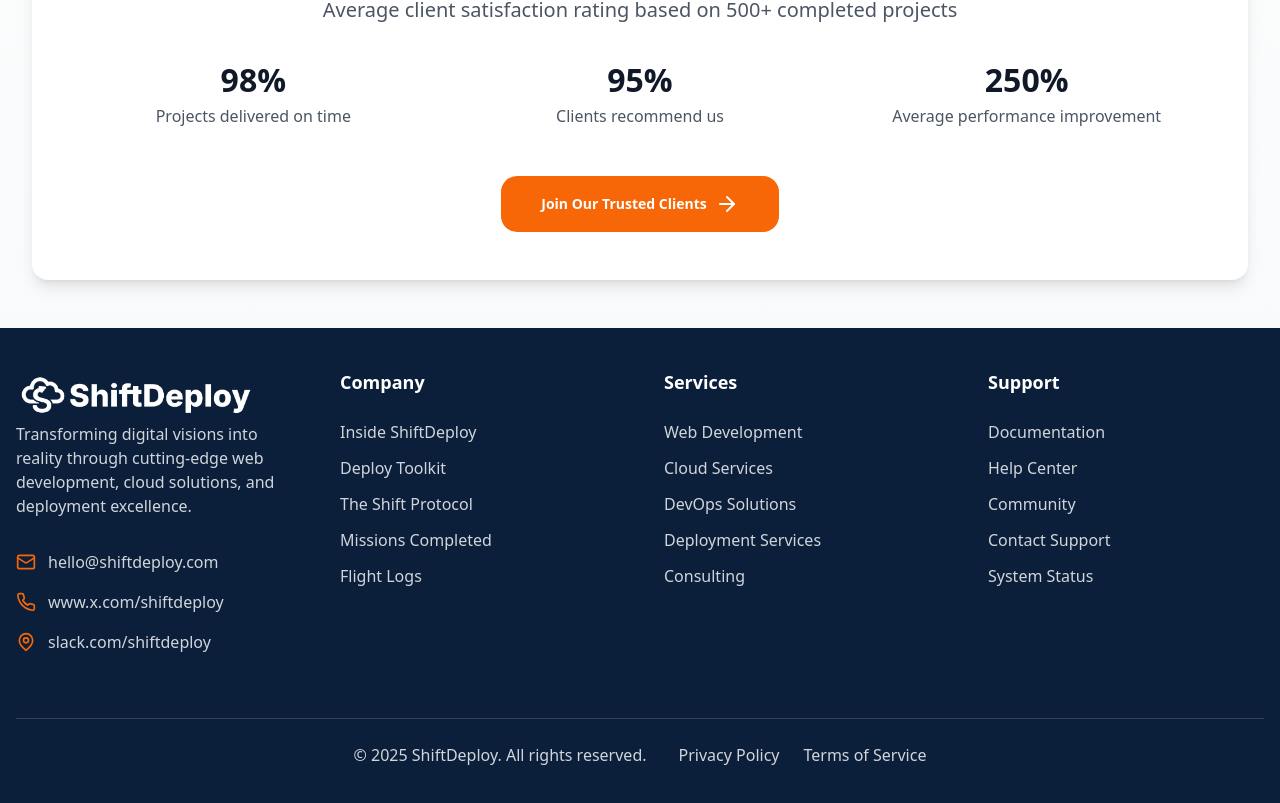
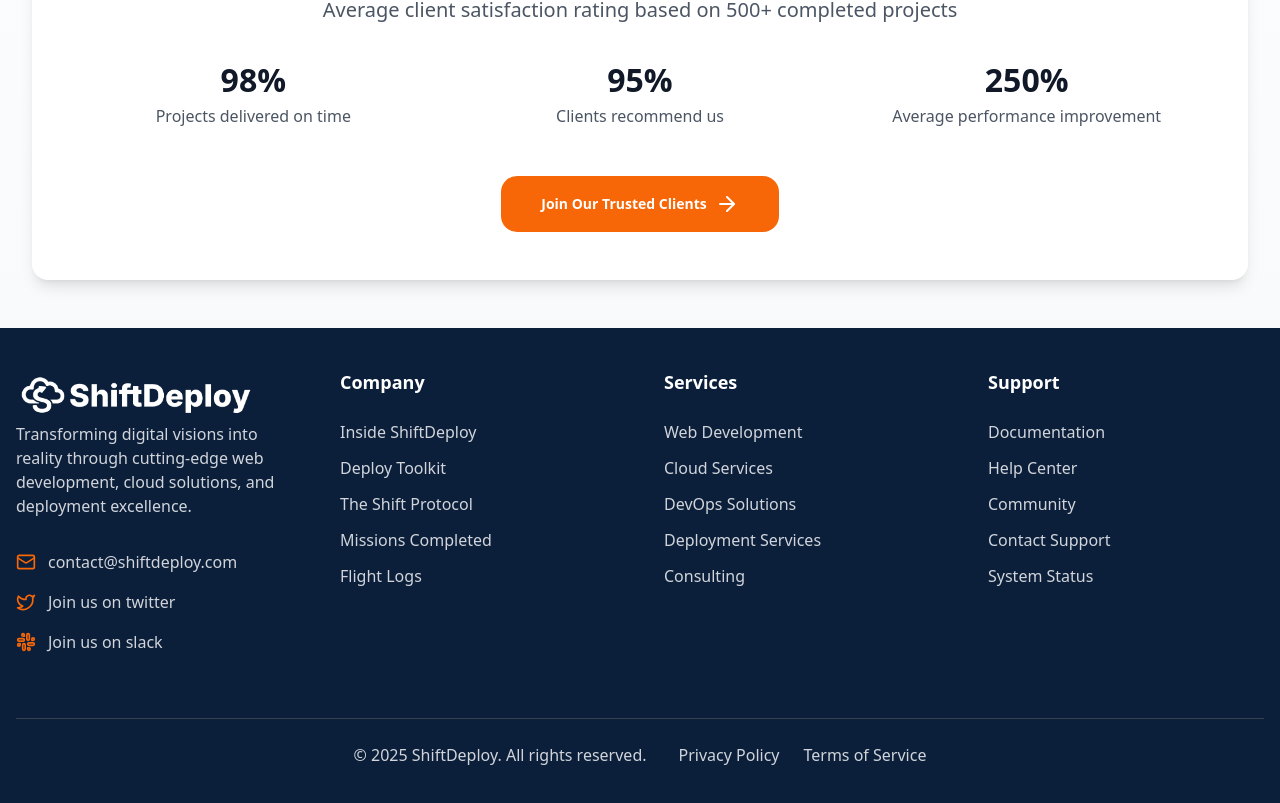
Before and after one commit to Oriancoders/ShiftDeploy, a React (Vite) app: page / in a window 1280 px wide. Shown: the part 8348-9151 px from the top of the page. Built offline with nearby package versions, Linux system fonts and the light colour scheme.

Commit message:
flight-logs fixed

```diff
--- a/src/Pages/FlighLogs/sections/HeroSection.jsx
+++ b/src/Pages/FlighLogs/sections/HeroSection.jsx
@@ -1,5 +1,6 @@
 import { ArrowRight, Star } from "lucide-react"
 import { useEffect, useRef, useState } from "react"
+import { Link } from "react-router-dom"
 
 // Section 1: Hero Section
 function HeroSection() {
@@ -13,7 +14,7 @@ function HeroSection() {
   return (
     <section
       ref={sectionRef}
-      className="relative min-h-screen flex items-center justify-center bg-gradient-to-br from-blue-50 via-white to-indigo-50 overflow-hidden pt-32 "
+      className="relative min-h-screen flex items-center justify-center bg-gradient-to-br from-blue-50 via-white to-indigo-50 overflow-hidden pt-32 pb-10"
     >
       {/* Background Pattern */}
       <div className="absolute inset-0 opacity-20">
@@ -91,12 +92,10 @@ function HeroSection() {
               isVisible ? "translate-y-0 opacity-100" : "translate-y-10 opacity-0"
             }`}
           >
-            <button className="group bg-primaryOrange hover:bg-toOrange text-white text-xl font-semibold px-8 sm:px-12 py-4 rounded-2xl transition-all duration-300 transform  hover:shadow-2xl hover:shadow-blue-500/25">
-              <span className="flex items-center">
+            <Link to={"/missions"} className="flex w-fit mx-auto items-center group bg-primaryOrange hover:bg-toOrange text-white text-xl font-semibold px-8 sm:px-12 py-4 rounded-2xl transition-all duration-300 transform  hover:shadow-2xl hover:shadow-blue-500/25">
                 Read Their Stories
                 <ArrowRight className="ml-3 w-6 h-6 group-hover:translate-x-1 transition-transform duration-300" />
-              </span>
-            </button>
+            </Link>
           </div>
         </div>
       </div>
--- a/src/Pages/FlighLogs/sections/QuoteWallSection.jsx
+++ b/src/Pages/FlighLogs/sections/QuoteWallSection.jsx
@@ -1,6 +1,7 @@
 import { Quote, Star } from "lucide-react"
 import { useEffect, useRef, useState } from "react"
 import { motion } from "framer-motion"
+import { Link } from "react-router-dom"
 // Section 2: Quote Wall
 function QuoteWallSection() {
   const [visibleQuotes, setVisibleQuotes] = useState([])
@@ -184,18 +185,15 @@ function QuoteWallSection() {
             className="flex flex-col sm:flex-row gap-4 justify-center items-center px-4 sm:px-0 mx-auto "
           >
 
-            <motion.button
-              initial={{ opacity: 0, y: 60 }}
-              animate={{ opacity: 1, y: 0 }}
-              transition={{ duration: 0.8, delay: 0.3 }}
+            <Link to={"/ContactUs"}
               className="bg-primaryOrange text-white px-4 sm:px-6 lg:px-8 xl:px-10 py-2.5 sm:py-4 rounded-lg sm:rounded-xl lg:rounded-2xl font-bold flex items-center justify-center gap-x-2 hover:bg-toOrange text-md "
 
             >
               Launch Your Project
 
-            </motion.button>
+            </Link>
 
-            <motion.button
+            <Link to={"/missions"}
               initial={{ opacity: 0, y: 60 }}
               animate={{ opacity: 1, y: 0 }}
               transition={{ duration: 0.8, delay: 0.6 }}
@@ -203,7 +201,7 @@ function QuoteWallSection() {
             >
               <span>View Case Study</span>
 
-            </motion.button>
+            </Link>
 
 
           </div>
--- a/src/components/Footer.jsx
+++ b/src/components/Footer.jsx
@@ -1,6 +1,6 @@
 import React from 'react';
 import { motion } from 'framer-motion';
-import { Mail, Phone, MapPin, } from 'lucide-react';
+import { Mail, Phone, MapPin, Slack, Twitter, } from 'lucide-react';
 import { fadeInUp, staggerContainer } from '../utils/animations';
 import whiteV from '../Assets/Images/whiteV.png'
 const Footer = () => {
@@ -57,18 +57,18 @@ const Footer = () => {
               cloud solutions, and deployment excellence.
             </p>
             <div className="space-y-2 sm:space-y-3 lg:space-y-4">
-              <div className="flex items-center space-x-2 sm:space-x-3">
+              <a href='mailto:contact@shiftdeploy.com' target='_blank' className="flex items-center space-x-2 sm:space-x-3">
                 <Mail className="w-3 sm:w-4 lg:w-5 h-3 sm:h-4 lg:h-5 text-primaryOrange flex-shrink-0" />
-                <span className="text-gray-300 text-xs sm:text-sm lg:text-base">hello@shiftdeploy.com</span>
-              </div>
-              <div className="flex items-center space-x-2 sm:space-x-3">
-                <Phone className="w-3 sm:w-4 lg:w-5 h-3 sm:h-4 lg:h-5 text-primaryOrange flex-shrink-0" />
-                <span className="text-gray-300 text-xs sm:text-sm lg:text-base">www.x.com/shiftdeploy</span>
-              </div>
-              <div className="flex items-center space-x-2 sm:space-x-3">
-                <MapPin className="w-3 sm:w-4 lg:w-5 h-3 sm:h-4 lg:h-5 text-primaryOrange flex-shrink-0" />
-                <span className="text-gray-300 text-xs sm:text-sm lg:text-base">slack.com/shiftdeploy</span>
-              </div>
+                <span className="text-gray-300 text-xs sm:text-sm lg:text-base">contact@shiftdeploy.com</span>
+              </a>
+              <a href='https://x.com/shiftdeploy' target='_blank' className="flex items-center space-x-2 sm:space-x-3">
+                <Twitter className="w-3 sm:w-4 lg:w-5 h-3 sm:h-4 lg:h-5 text-primaryOrange flex-shrink-0" />
+                <span className="text-gray-300 text-xs sm:text-sm lg:text-base">Join us on twitter</span>
+              </a>
+              <a href='https://join.slack.com/t/shiftdeployworkspace/shared_invite/zt-3dej8l23q-m2S_MrlF7zvL2F~9jwK6iA' target='_blank' className="flex items-center space-x-2 sm:space-x-3">
+                <Slack  className="w-3 sm:w-4 lg:w-5 h-3 sm:h-4 lg:h-5 text-primaryOrange flex-shrink-0" />
+                <span className="text-gray-300 text-xs sm:text-sm lg:text-base">Join us on slack</span>
+              </a>
             </div>
           </motion.div>
 
```
